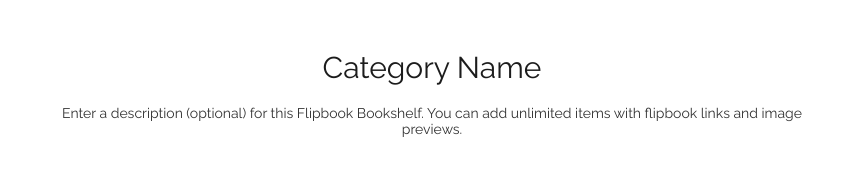
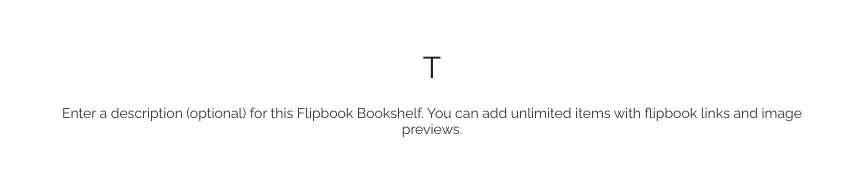
Before and after one commit to TheDigitized1/thedigitized1.github.io, a plain HTML site: page index.html in a window 1280 px wide. Shown: the top 178 px of the page, without its empty margins (208-1071 px from the left). Drawn offline with Linux system fonts and the light colour scheme.

Commit message:
Update index.html

```diff
--- a/index.html
+++ b/index.html
@@ -31,7 +31,7 @@
 
                     <!-- ENTER THE TITLE AND DESCRIPTION -->
                     <section class="bs-description">
-                          <h3>Category Name</h3>
+                          <h3>T</h3>
                           <p>Enter a description (optional) for this Flipbook Bookshelf. You can add unlimited items with flipbook links and image previews.</p>
                     </section>
 
```
